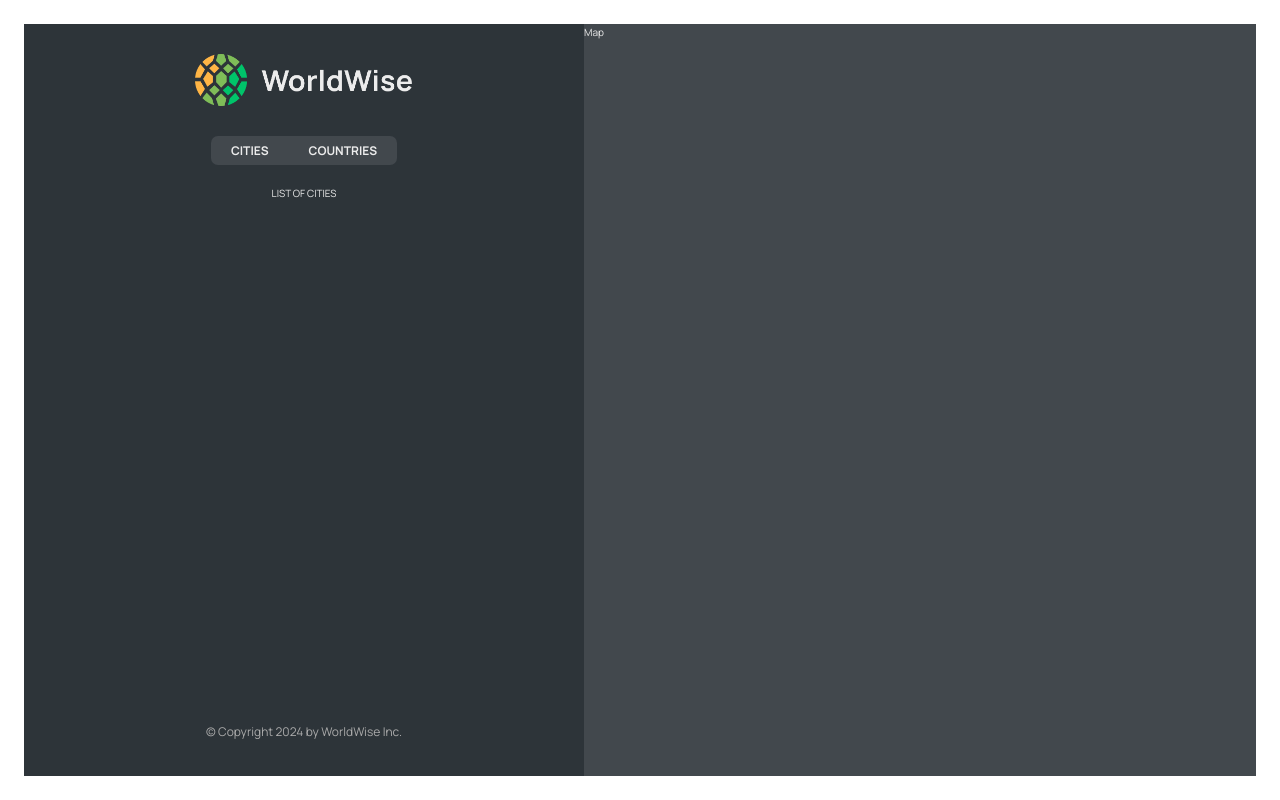
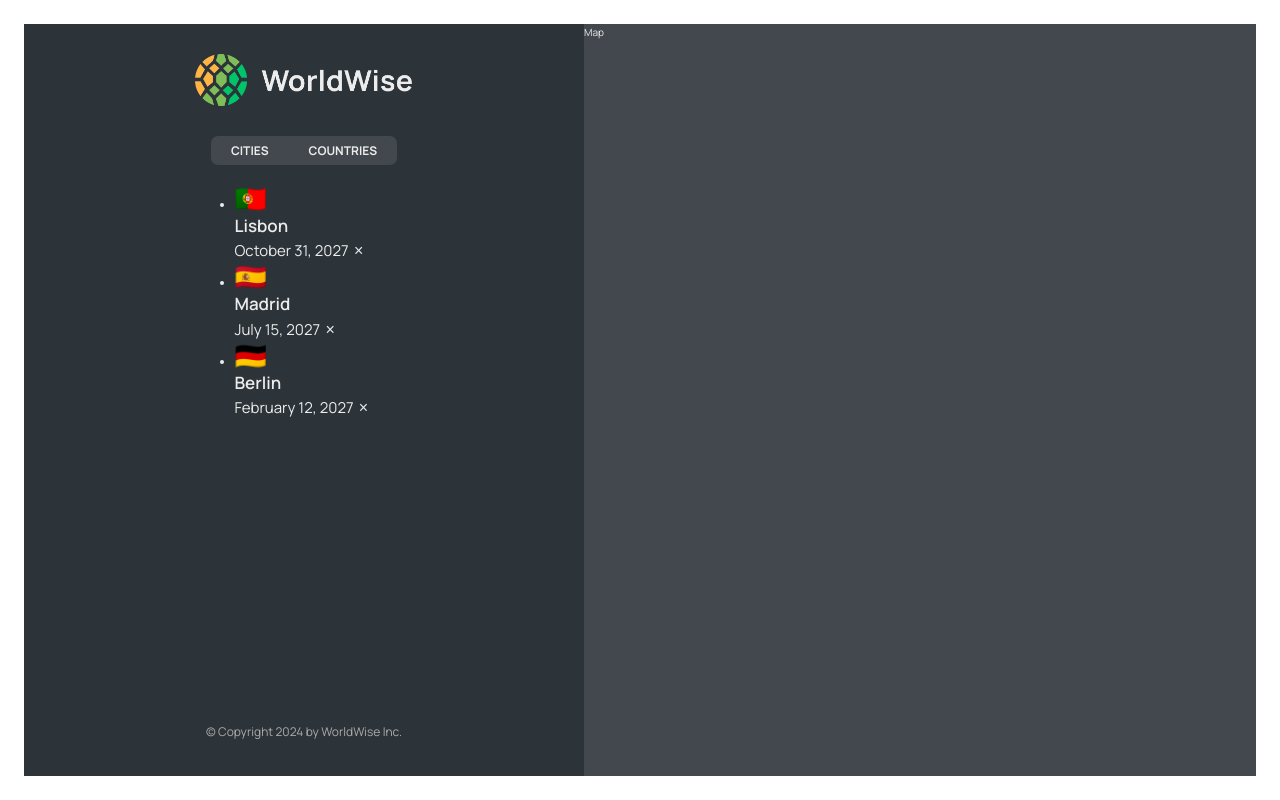
Before and after one commit to GustavoMunizBarrios/worldwise, a React (Vite) app: page /app in a window 1280 px wide. Built offline with nearby package versions, Linux system fonts and the light colour scheme; data requests are answered from the project's data file.

Commit message:
Implement Cities List

```diff
--- /dev/null
+++ b/data/cities.json
@@ -0,0 +1,40 @@
+{
+    "cities": [
+        {
+            "cityName": "Lisbon",
+            "country": "Portugal",
+            "emoji": "🇵🇹",
+            "date": "2027-10-31T15:59:59.138Z",
+            "notes": "My favorite city so far!",
+            "position": {
+                "lat": 38.727881642324164,
+                "lng": -9.140900099907554
+            },
+            "id": 73930385
+        },
+        {
+            "cityName": "Madrid",
+            "country": "Spain",
+            "emoji": "🇪🇸",
+            "date": "2027-07-15T08:22:53.976Z",
+            "notes": "",
+            "position": {
+                "lat": 40.46635901755316,
+                "lng": -3.7133789062500004
+            },
+            "id": 17806751
+        },
+        {
+            "cityName": "Berlin",
+            "country": "Germany",
+            "emoji": "🇩🇪",
+            "date": "2027-02-12T09:24:11.863Z",
+            "notes": "Amazing 😃",
+            "position": {
+                "lat": 52.53586782505711,
+                "lng": 13.376933665713324
+            },
+            "id": 98443197
+        }
+    ]
+}
--- a/package.json
+++ b/package.json
@@ -7,9 +7,11 @@
     "dev": "vite",
     "build": "vite build",
     "lint": "eslint . --ext js,jsx --report-unused-disable-directives --max-warnings 0",
-    "preview": "vite preview"
+    "preview": "vite preview",
+    "server": "json-server --watch data/cities.json --port 9000"
   },
   "dependencies": {
+    "json-server": "^1.0.0-beta.1",
     "react": "^18.2.0",
     "react-dom": "^18.2.0",
     "react-router-dom": "^6.25.1"
--- a/src/App.jsx
+++ b/src/App.jsx
@@ -1,22 +1,49 @@
 import { BrowserRouter, Routes, Route } from "react-router-dom";
+import { useEffect, useState } from "react";
 import Product from "./pages/Product"
 import Pricing from "./pages/Pricing"
 import Homepage from "./pages/Homepage"
 import PageNotFound from "./pages/PageNotFound";
 import AppLayout from "./pages/AppLayout"
+import CityList from "./components/CityList";
+
+const BASE_URL = 'http://localhost:9000'
 
 function App() {
+  const [cities, setCities] = useState([])
+  const [isLoading, setIsLoading] = useState(false)
+
+  useEffect(function () {
+    async function fetchCities() {
+      try {
+        setIsLoading(true)
+        const res = await fetch(`${BASE_URL}/cities`)
+        const data = await res.json()
+        setCities(data)
+      } catch {
+        alert('There was an error loading data...')
+
+      } finally {
+        setIsLoading(false)
+      }
+    }
+    fetchCities()
+  }, [])
+
   return (
     <BrowserRouter>
       <Routes>
+
         <Route index element={<Homepage />} /> {/* "index" mean Homepage is default route  */}
         <Route path="product" element={<Product />} />
         <Route path="pricing" element={<Pricing />} />
         <Route path="app" element={<AppLayout />}>
-          <Route index element={<p>LIST OF CITIES</p>} /> {/* Default child route  */}
-          <Route path="cities" element={<p>Cities</p>}></Route>
-          <Route path="countries" element={<p>Countries</p>}></Route>
-          <Route path="form" element={<p>Form</p>}></Route>
+
+          <Route index element={<CityList cities={cities} isLoading={isLoading} />} /> {/* Default child route  */}
+          <Route path="cities" element={<CityList cities={cities} isLoading={isLoading} />} />
+          <Route path="countries" element={<p>Countries</p>} />
+          <Route path="form" element={<p>Form</p>} />
+
         </Route>
         {/*  This route matches any URL that doesn't match the previous routes: */}
         <Route path="*" element={<PageNotFound />} />
--- /dev/null
+++ b/src/components/CityItem.jsx
@@ -0,0 +1,28 @@
+import PropTypes from 'prop-types';
+import styles from './CityItem.module.css'
+
+CityItem.propTypes = {
+    city: PropTypes.object,
+    cityName: PropTypes.string,
+};
+
+const formatDate = (date) =>
+    new Intl.DateTimeFormat("en", {
+        day: "numeric",
+        month: "long",
+        year: "numeric",
+    }).format(new Date(date));
+
+export default function CityItem({ city }) {
+
+    const { cityName, emoji, date } = city
+
+    return (
+        <li className={styles.CityItem}>
+            <span className={styles.emoji}>{emoji}</span>
+            <h3 className={styles.name}>{cityName}</h3>
+            <time className={styles.date}>{formatDate(date)}</time>
+            <button className={styles.deleteBtn}>&times;</button>
+        </li>
+    );
+}
--- /dev/null
+++ b/src/components/CityList.jsx
@@ -0,0 +1,30 @@
+import CityItem from './CityItem';
+import styles from './CityList.module.css'
+import Spinner from './Spinner'
+import Message from './Message'
+import PropTypes from 'prop-types';
+
+CityList.propTypes = {
+    cities: PropTypes.array,
+    isLoading: PropTypes.bool,
+};
+
+export default function CityList({ cities, isLoading }) {
+
+    if (isLoading) return <Spinner />
+
+    if (!cities.length) {
+        return (
+            <Message message="Add your first city by clicking on a city on the map" />
+        )
+    }
+
+    return (
+        <ul className={styles.CityList}>
+
+            {cities.map((city) => (
+                <CityItem city={city} key={city.id} />
+            ))}
+        </ul>
+    );
+}
--- a/src/pages/Homepage.jsx
+++ b/src/pages/Homepage.jsx
@@ -1,15 +1,28 @@
 import { Link } from "react-router-dom";
 import PageNav from "../components/PageNav";
-import AppNav from "../components/AppNav";
+/* import AppNav from "../components/AppNav"; */
+import styles from './Homepage.module.css'
 
 export default function Homepage() {
     return (
-        <div>
+        <main className={styles.homepage}>
             <PageNav />
-            <AppNav />
-            <h1>Worldwise</h1>
-            <Link to="/app">Go to the app</Link>
+            <section>
+                <h1>
+                    You travel the world.
+                    <br />
+                    WorldWise keeps track of your adventures.
+                </h1>
+                <h2>
+                    A world map that tracks your footsteps into every city you can think
+                    of. Never forget your wonderful experiences, and show your friends how
+                    you have wandered the world.
+                </h2>
+                {/* <AppNav /> */}
+                <Link to="/app">START TRACKING NOW</Link>
 
-        </div>
+            </section>
+
+        </main>
     );
 }
```
Also changed, not shown: 1 other file (tests, documents, lock files or other folders).
